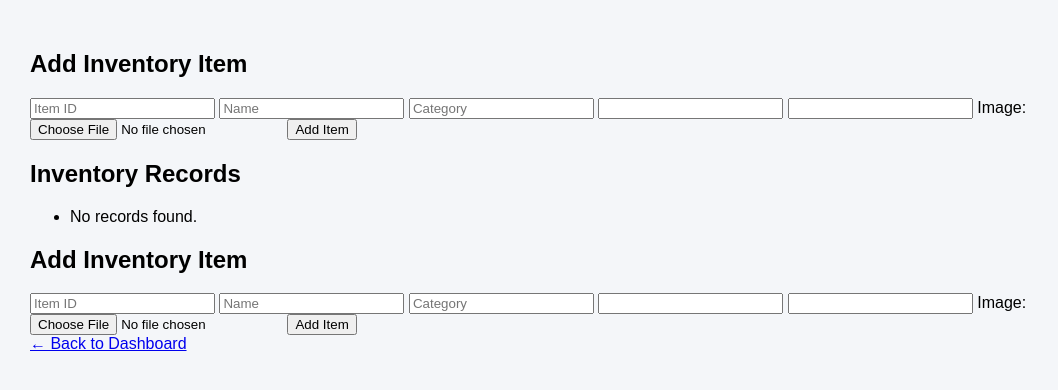
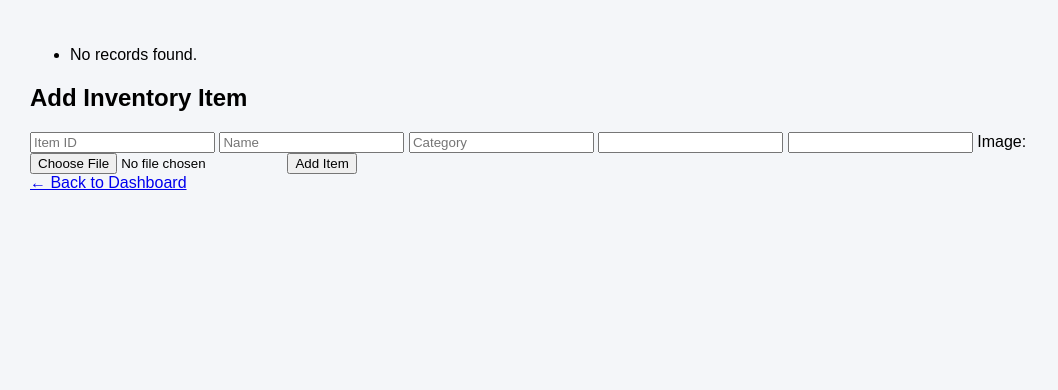
Before and after one commit to Jacob1531/InventoryTest, a Flask app: page /inventory in a window 1280 px wide. Shown: the part 74-464 px from the top of the page, without its empty margins (0-1058 px from the left). Run offline with Flask 3, Linux system fonts and the light colour scheme; some libraries are stand-ins or nearby versions.

Commit message:
fixed inventory page having double entry

```diff
--- a/templates/inventory.html
+++ b/templates/inventory.html
@@ -1,23 +1,5 @@
 {% extends "base.html" %}
 {% block content %}
-
-<h2>Add Inventory Item</h2>
-
-<form method="post" action="/inventory/add" enctype="multipart/form-data">
-    <input type="text" name="item_id" placeholder="Item ID" required>
-    <input type="text" name="name" placeholder="Name" required>
-    <input type="text" name="category" placeholder="Category">
-    <input type="number" name="quantity" required>
-    <input type="number" step="0.01" name="price" required>
-
-    <label>Image:</label>
-    <input type="file" name="image" accept="image/*">
-
-    <button type="submit">Add Item</button>
-</form>
-
-<h2>Inventory Records</h2>
-
 
 <ul>
     {% for record in records %}
```
